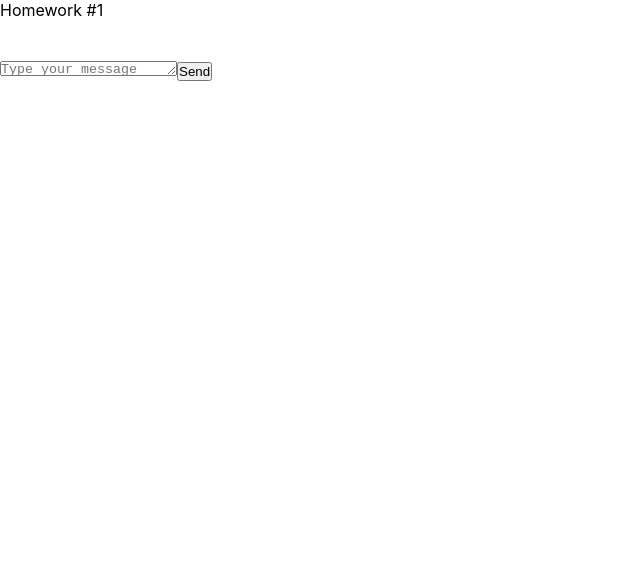
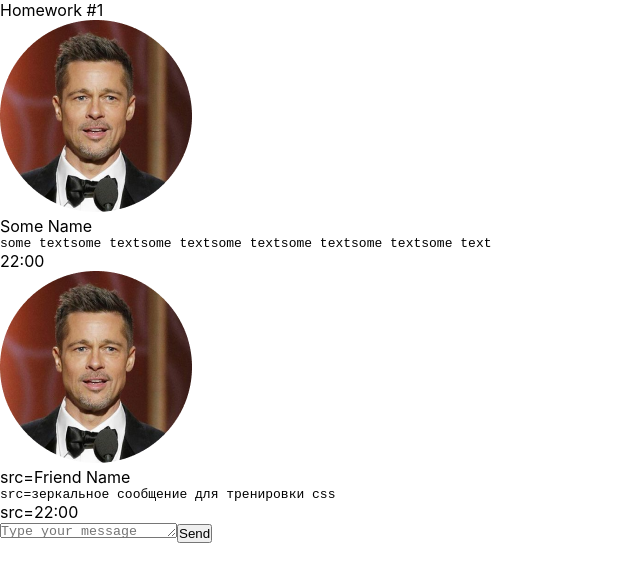
Before and after one commit to gem4ik/hwWithAutoCheck, a React (Create React App) app: page / in a window 1280 px wide. Shown: the top 582 px of the page, without its empty margins (0-640 px from the left). Built offline with nearby package versions, Linux system fonts and the light colour scheme.

Commit message:
typing props and showing incoming messages

```diff
--- a/package.json
+++ b/package.json
@@ -1,6 +1,6 @@
 {
   "name": "hws2",
-  "homepage": "https://github.com/gem4ik/hwWithAutoCheck",
+  "homepage": "https://gem4ik.github.io/hwWithAutoCheck/",
   "version": "0.1.0",
   "private": true,
   "dependencies": {
@@ -16,7 +16,7 @@
     "@types/react-dom": "18.0.6",
     "@types/uuid": "8.3.4",
     "axios": "0.27.2",
-    "gh-pages": "4.0.0",
+    "gh-pages": "^5.0.0",
     "react": "18.2.0",
     "react-dom": "18.2.0",
     "react-redux": "8.0.4",
--- a/src/s2-homeworks/hw01/friend-message/FriendMessage.tsx
+++ b/src/s2-homeworks/hw01/friend-message/FriendMessage.tsx
@@ -1,8 +1,12 @@
 import React from 'react'
 import s from './FriendMessage.module.css'
+import {MessageType} from "../HW1";
 
 // создать тип вместо any и отобразить приходящие данные
-const FriendMessage = (props: any) => {
+export type MessagePropsType = {
+    message: MessageType
+}
+const FriendMessage = (props: MessagePropsType) => {
     return (
         <div
             id={'hw1-friend-message-' + props.message.id}
@@ -11,8 +15,9 @@ const FriendMessage = (props: any) => {
             <div className={s.friendImageAndText}>
                 <img
                     id={'hw1-friend-avatar-' + props.message.id}
+                    alt={"avatar"}
                     // создаёт студент
-
+                    src={props.message.user.avatar}
                     //
                 />
                 <div className={s.friendText}>
@@ -21,7 +26,7 @@ const FriendMessage = (props: any) => {
                         className={s.friendName}
                     >
                         {/*создаёт студент*/}
-
+                        src={props.message.user.name}
                         {/**/}
                     </div>
                     <pre
@@ -29,7 +34,7 @@ const FriendMessage = (props: any) => {
                         className={s.friendMessageText}
                     >
                         {/*создаёт студент*/}
-
+                        src={props.message.message.text}
                         {/**/}
                     </pre>
                 </div>
@@ -39,7 +44,7 @@ const FriendMessage = (props: any) => {
                 className={s.friendTime}
             >
                 {/*создаёт студент*/}
-
+                src={props.message.message.time}
                 {/**/}
             </div>
         </div>
--- a/src/s2-homeworks/hw01/message-sender/MessageSender.module.css
+++ b/src/s2-homeworks/hw01/message-sender/MessageSender.module.css
@@ -3,11 +3,9 @@
 }
 
 .textarea {
-
 }
 
 .button {
-
 }
 
 .button:hover {
--- a/src/s2-homeworks/hw01/message/Message.tsx
+++ b/src/s2-homeworks/hw01/message/Message.tsx
@@ -1,9 +1,11 @@
 import React from 'react'
 import s from './Message.module.css'
+import {MessageType} from "../HW1";
 
 // нужно создать правильный тип вместо any
-export type MessagePropsType = any
-
+export type MessagePropsType = {
+    message: MessageType
+}
 // нужно отобразить приходящие данные
 const Message = (props: MessagePropsType) => {
     return (
@@ -11,26 +13,27 @@ const Message = (props: MessagePropsType) => {
             <div className={s.imageAndText}>
                 <img
                     id={'hw1-avatar-' + props.message.id}
+                    alt={"avatar"}
                     // создаёт студент
-
+                    src={props.message.user.avatar}
                     //
                 />
                 <div className={s.text}>
                     <div id={'hw1-name-' + props.message.id} className={s.name}>
                         {/*создаёт студент*/}
-
+                        {props.message.user.name}
                         {/**/}
                     </div>
                     <pre id={'hw1-text-' + props.message.id} className={s.messageText}>
                         {/*создаёт студент*/}
-
+                        {props.message.message.text}
                         {/**/}
                     </pre>
                 </div>
             </div>
             <div id={'hw1-time-' + props.message.id} className={s.time}>
                 {/*создаёт студент*/}
-
+                {props.message.message.time}
                 {/**/}
             </div>
         </div>
```
Also changed, not shown: src/s2-homeworks/hw01/HW1.tsx (+13 -9 lines), 1 other file (tests, documents, lock files or other folders).
